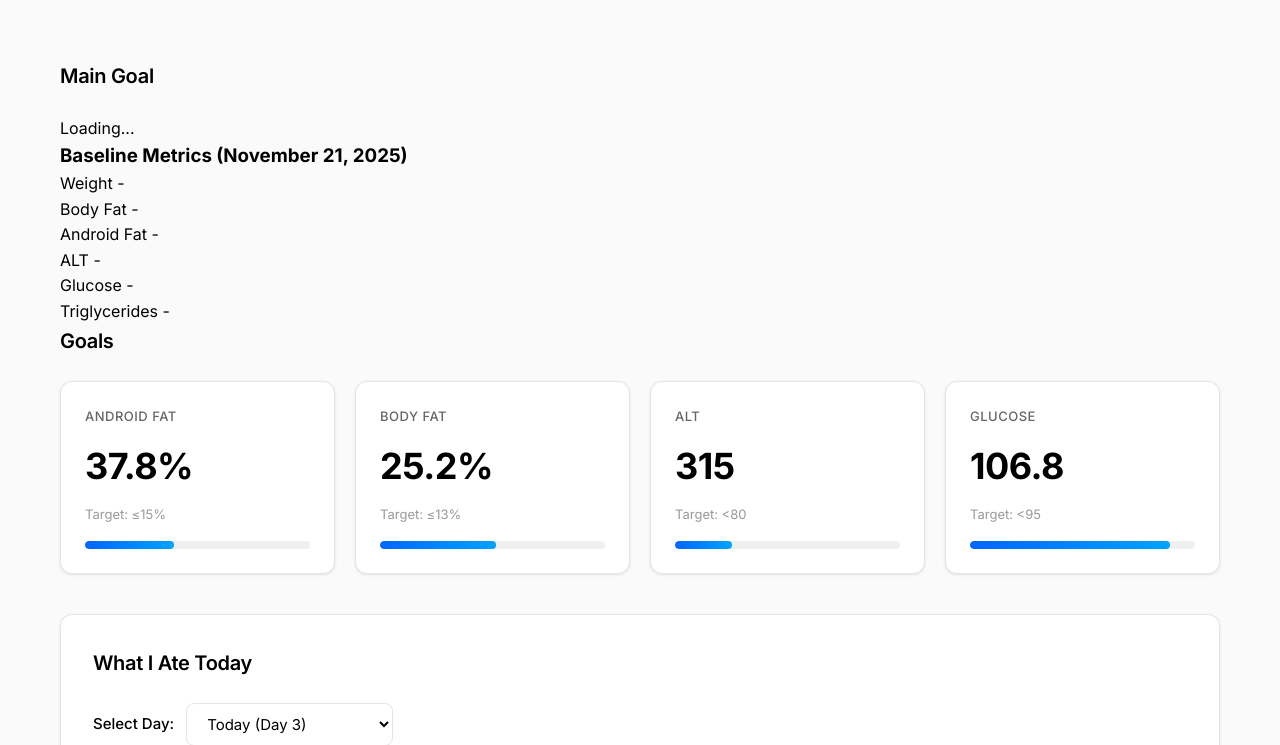
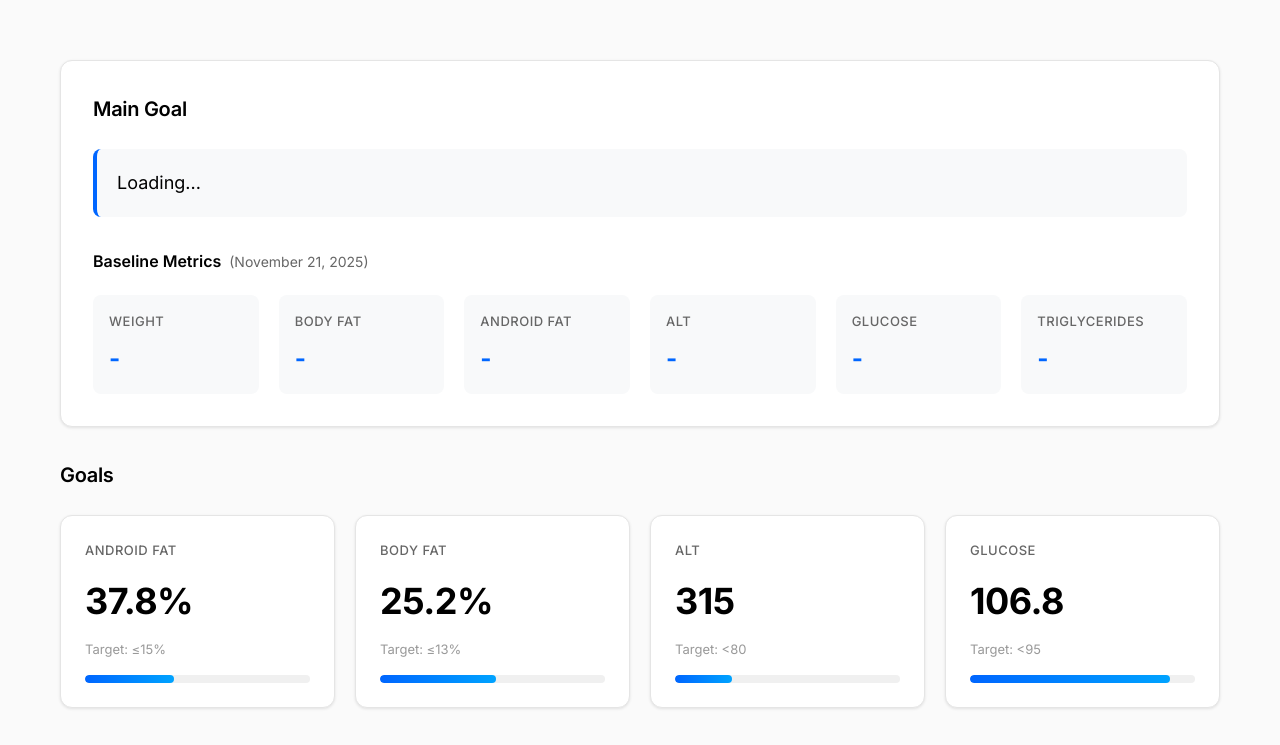
Before and after one commit to bhuram1980/transformation-dashboard, a Flask app: page / in a window 1280 px wide. Shown: the part 265-1010 px from the top of the page. Run offline with Flask 3, Linux system fonts and the light colour scheme.

Commit message:
Add updateGoalAndBaseline function and CSS for goal/baseline section

```diff
--- a/static/css/style.css
+++ b/static/css/style.css
@@ -234,7 +234,78 @@ body {
     }
 }
 
-/* Section 3: Progress Graph */
+/* Section 2: Main Goal & Baseline Metrics */
+.goal-baseline-section {
+    background: #fff;
+    border-radius: 12px;
+    padding: 32px;
+    box-shadow: 0 1px 3px rgba(0,0,0,0.1);
+    border: 1px solid #e5e5e5;
+    margin-bottom: 32px;
+}
+
+.goal-description {
+    font-size: 18px;
+    line-height: 1.6;
+    color: #000;
+    margin-bottom: 32px;
+    padding: 20px;
+    background: #f8f9fa;
+    border-radius: 8px;
+    border-left: 4px solid #0066ff;
+}
+
+.baseline-metrics {
+    margin-top: 24px;
+}
+
+.baseline-title {
+    font-size: 16px;
+    font-weight: 600;
+    color: #000;
+    margin-bottom: 20px;
+    display: flex;
+    align-items: center;
+    gap: 8px;
+}
+
+.baseline-date {
+    font-size: 14px;
+    font-weight: 400;
+    color: #666;
+}
+
+.baseline-grid {
+    display: grid;
+    grid-template-columns: repeat(auto-fit, minmax(150px, 1fr));
+    gap: 20px;
+}
+
+.baseline-metric {
+    display: flex;
+    flex-direction: column;
+    gap: 8px;
+    padding: 16px;
+    background: #f8f9fa;
+    border-radius: 8px;
+}
+
+.baseline-metric .metric-label {
+    font-size: 13px;
+    color: #666;
+    font-weight: 500;
+    text-transform: uppercase;
+    letter-spacing: 0.5px;
+}
+
+.baseline-metric .metric-value {
+    font-size: 24px;
+    font-weight: 700;
+    color: #0066ff;
+}
+
+/* Section 3: Progress Graph (COMMENTED OUT - may add later) */
+/*
 .progress-graph-section {
     background: #fff;
     border-radius: 12px;
@@ -248,6 +319,7 @@ body {
     position: relative;
     height: 400px;
 }
+*/
 
 /* Section 4: Goals */
 .goals-section {
```
